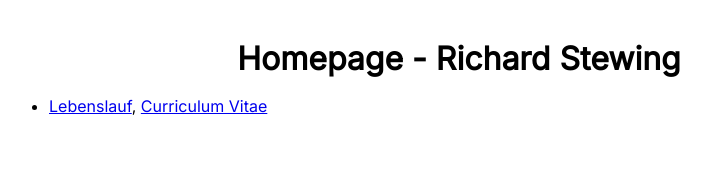
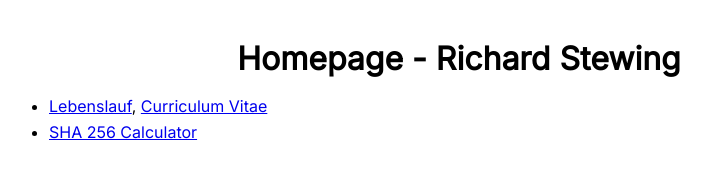
Before and after one commit to haetze/PrivatWS, a plain HTML site: page html/index.html in a window 1280 px wide. Shown: the whole page, without its empty margins (181-892 px from the left). Drawn offline with Linux system fonts and the light colour scheme.

Commit message:
Sun Aug 16 20:59:59 CEST 2020

```diff
--- a/html/index.html
+++ b/html/index.html
@@ -3,7 +3,7 @@
 "http://www.w3.org/TR/xhtml1/DTD/xhtml1-strict.dtd">
 <html xmlns="http://www.w3.org/1999/xhtml" lang="en" xml:lang="en">
 <head>
-<!-- 2020-08-16 Sun 20:16 -->
+<!-- 2020-08-16 Sun 20:59 -->
 <meta http-equiv="Content-Type" content="text/html;charset=utf-8" />
 <meta name="viewport" content="width=device-width, initial-scale=1" />
 <title>Homepage - Richard Stewing</title>
@@ -246,6 +246,7 @@ for the JavaScript code in this tag.
 <h1 class="title">Homepage - Richard Stewing</h1>
 <ul class="org-ul">
 <li><a href="../html/CV-de-richard-stewing.html">Lebenslauf</a>, <a href="../html/CV-en-richard-stewing.html">Curriculum Vitae</a></li>
+<li><a href="../html/SHA-256.html">SHA 256 Calculator</a></li>
 </ul>
 </div>
 </body>
```
Also changed, not shown: 1 other file.
